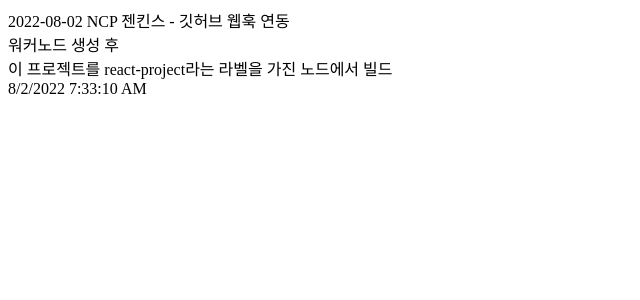
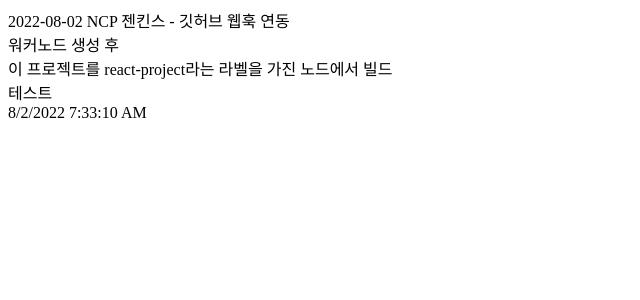
Before and after one commit to ssong91DEV/react-project, a React (Create React App) app: page / in a window 1280 px wide. Shown: the top 300 px of the page, without its empty margins (0-640 px from the left). Built offline with nearby package versions, Linux system fonts and the light colour scheme.

Commit message:
테스트

```diff
--- a/src/containers/MainComponent.jsx
+++ b/src/containers/MainComponent.jsx
@@ -14,6 +14,7 @@
       <div>2022-08-02 NCP 젠킨스 - 깃허브 웹훅 연동</div>
       <div>워커노드 생성 후</div>
       <div>이 프로젝트를 react-project라는 라벨을 가진 노드에서 빌드</div>
+      <div>테스트</div>
       <div>
         {time.toLocaleDateString()} {time.toLocaleTimeString()}
       </div>
```
